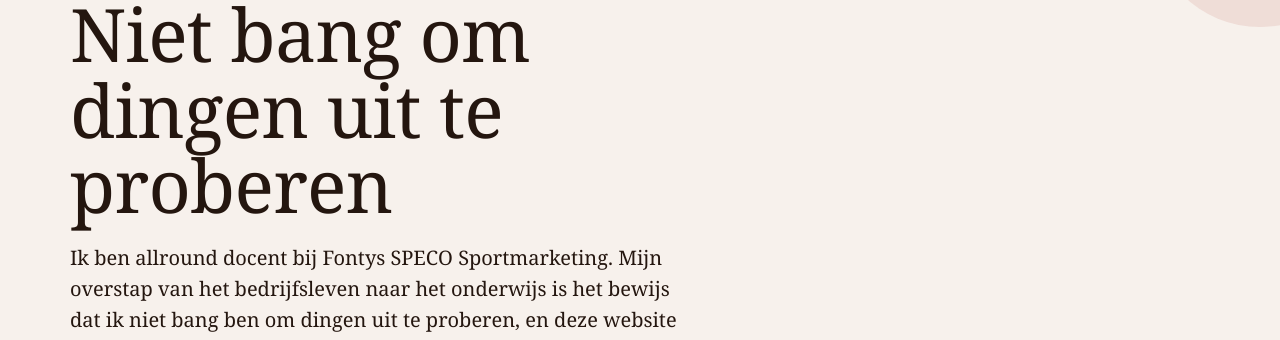
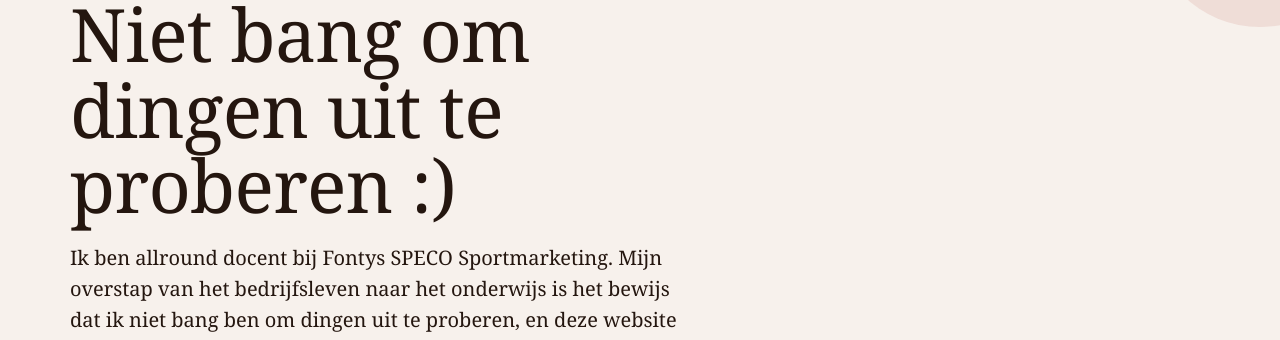
Before and after one commit to floortjemutsaers/website, a Jekyll site: the page built from over-mij.html, in a window 1280 px wide and 900 px high. Shown: the part 168-508 px from the top of the window. Built offline with Jekyll 4.4.1, drawn with Linux system fonts in a browser that asks for light colours.

Commit message:
Update _data/over_mij.yml (via Pages CMS)

```diff
--- a/_data/over_mij.yml
+++ b/_data/over_mij.yml
@@ -1,43 +1,73 @@
-kop: Niet bang om dingen uit te proberen
-intro: 'Ik ben allround docent bij Fontys SPECO Sportmarketing. Mijn overstap van het bedrijfsleven naar het onderwijs is het bewijs dat ik niet bang ben om dingen uit te proberen, en deze website ook: die bouwde ik zelf met AI, ter vervanging van mijn oude WordPress-site.'
-tekst: |-
-  **Online marketing is mijn specialisme.** Ik ken het vak uit meer dan tien jaar praktijk aan beide kanten van de tafel: als leverancier bij de digitale bureaus Indicia en IO, en intern op de marketingafdeling van Sacha en Manfield. Ik blijf vernieuwen en experimenteer volop met AI.
+kop: Niet bang om dingen uit te proberen :)
+intro: "Ik ben allround docent bij Fontys SPECO Sportmarketing. Mijn overstap
+  van het bedrijfsleven naar het onderwijs is het bewijs dat ik niet bang ben om
+  dingen uit te proberen, en deze website ook: die bouwde ik zelf met AI, ter
+  vervanging van mijn oude WordPress-site."
+tekst: >-
+  **Online marketing is mijn specialisme.** Ik ken het vak uit meer dan tien
+  jaar praktijk aan beide kanten van de tafel: als leverancier bij de digitale
+  bureaus Indicia en IO, en intern op de marketingafdeling van Sacha en
+  Manfield. Ik blijf vernieuwen en experimenteer volop met AI.
 
-  Bij SPECO werk ik actief mee aan het nieuwe curriculum en geef ik lessen en projectbegeleiding in (online) marketing, communicatie en presentatievaardigheden. Als allround docent heb ik in alle jaarlagen lesgegeven. Dit jaar sta ik in het eerste jaar als docent en coach, en ben ik doorstroomcoördinator binnen de opleiding.
+
+  Bij SPECO werk ik actief mee aan het nieuwe curriculum en geef ik lessen en
+  projectbegeleiding in (online) marketing, communicatie en
+  presentatievaardigheden. Als allround docent heb ik in alle jaarlagen
+  lesgegeven. Dit jaar sta ik in het eerste jaar als docent en coach, en ben ik
+  doorstroomcoördinator binnen de opleiding.
 krachten_titel: Mijn krachten
 krachten_intro: Hoe ik werk, in de klas, in een projectteam en met klanten.
 krachten_foto: /portret.jpg
 krachten:
-- titel: Presenteren
-  tekst: Voor een groep staan voelt als thuiskomen, of het nu een klas eerstejaars is, een stuurgroep bij een klant of een zaal vol vakgenoten.
-- titel: Coachen
-  tekst: Ik stel de vragen die mensen verder helpen. Studenten en collega's leren bij mij reflecteren op zichzelf en op elkaar, en groeien inhoudelijk én persoonlijk.
-- titel: Stevig in mijn schoenen
-  tekst: Duidelijke afspraken, heldere kaders en een flinke dosis humor. Zo krijg ik zowel een volle klas als een klant met veel stakeholders mee.
-- titel: Teamplayer
-  tekst: Het groepsbelang gaat voor mijn eigen belang. Ik geef eerlijke feedback en vraag er net zo makkelijk om.
-- titel: Plannen
-  tekst: Meer dan tien jaar sprints, deadlines en opleveringen hebben me geleerd overzicht te houden. Ik ben altijd voorbereid, en vaak als eerste klaar met nakijken.
-- titel: Vernieuwend
-  tekst: Ik bewandel niet altijd de gebaande paden, ben sterk in omdenken en probeer graag nieuwe tools uit. Deze website is daar een voorbeeld van.
+  - titel: Presenteren
+    tekst: Voor een groep staan voelt als thuiskomen, of het nu een klas eerstejaars
+      is, een stuurgroep bij een klant of een zaal vol vakgenoten.
+  - titel: Coachen
+    tekst: Ik stel de vragen die mensen verder helpen. Studenten en collega's leren
+      bij mij reflecteren op zichzelf en op elkaar, en groeien inhoudelijk én
+      persoonlijk.
+  - titel: Stevig in mijn schoenen
+    tekst: Duidelijke afspraken, heldere kaders en een flinke dosis humor. Zo krijg
+      ik zowel een volle klas als een klant met veel stakeholders mee.
+  - titel: Teamplayer
+    tekst: Het groepsbelang gaat voor mijn eigen belang. Ik geef eerlijke feedback
+      en vraag er net zo makkelijk om.
+  - titel: Plannen
+    tekst: Meer dan tien jaar sprints, deadlines en opleveringen hebben me geleerd
+      overzicht te houden. Ik ben altijd voorbereid, en vaak als eerste klaar
+      met nakijken.
+  - titel: Vernieuwend
+    tekst: Ik bewandel niet altijd de gebaande paden, ben sterk in omdenken en
+      probeer graag nieuwe tools uit. Deze website is daar een voorbeeld van.
 sport_titel: Sport hoort bij mij
-sport_intro: Bij SPECO Sportmarketing komen sport en marketing samen. Die combinatie herken ik ook in mezelf.
+sport_intro: Bij SPECO Sportmarketing komen sport en marketing samen. Die
+  combinatie herken ik ook in mezelf.
 sport:
-- titel: 15 jaar sportdocent
-  tekst: Van 2011 tot 2026 gaf ik als invaldocent sportlessen aan groepen van 10 tot 60 studenten van Tilburg University. Een zaal vol mensen enthousiast houden is ook communicatie.
-- titel: Elke week op de skeelers
-  tekst: Daarnaast af en toe een balletje tennis, en heel soms paardrijden in de duinen.
-- titel: De bergen in
-  tekst: Ik ga graag op wintersport. Met twee kleintjes is elk jaar gaan wel een uitdaging, maar we doen ons best.
-prive_titel: 'Thuis en op het werk: dezelfde energie'
-prive_tekst: |-
-  Ik ben moeder, met een zoontje en een dochtertje thuis. Mijn gezin maakt me niet minder ambitieus, maar scherper. Ik weet wat ik wil, plan strak en haal eruit wat erin zit, op het werk en thuis.
+  - titel: 15 jaar sportdocent
+    tekst: Van 2011 tot 2026 gaf ik als invaldocent sportlessen aan groepen van 10
+      tot 60 studenten van Tilburg University. Een zaal vol mensen enthousiast
+      houden is ook communicatie.
+  - titel: Elke week op de skeelers
+    tekst: Daarnaast af en toe een balletje tennis, en heel soms paardrijden in de
+      duinen.
+  - titel: De bergen in
+    tekst: Ik ga graag op wintersport. Met twee kleintjes is elk jaar gaan wel een
+      uitdaging, maar we doen ons best.
+prive_titel: "Thuis en op het werk: dezelfde energie"
+prive_tekst: >-
+  Ik ben moeder, met een zoontje en een dochtertje thuis. Mijn gezin maakt me
+  niet minder ambitieus, maar scherper. Ik weet wat ik wil, plan strak en haal
+  eruit wat erin zit, op het werk en thuis.
 
-  Mijn nieuwsgierigheid nam me mee naar Thailand, Mauritius, Brazilië, Sri Lanka, New York en Cuba. Tegenwoordig reizen we dichter bij huis: naar de sneeuw, de kust of Zuid-Frankrijk. Ik ben sociaal, praat graag en haal energie uit mensen om me heen, uit vriendinnen, collega's en studenten.
+
+  Mijn nieuwsgierigheid nam me mee naar Thailand, Mauritius, Brazilië, Sri
+  Lanka, New York en Cuba. Tegenwoordig reizen we dichter bij huis: naar de
+  sneeuw, de kust of Zuid-Frankrijk. Ik ben sociaal, praat graag en haal energie
+  uit mensen om me heen, uit vriendinnen, collega's en studenten.
 prive_fotos:
-- foto: /gezin.jpg
-  bijschrift: Mijn gezin
-  omschrijving: Floor met haar gezin
-- foto: /wintersport.jpg
-  bijschrift: Op wintersport
-  omschrijving: Floor op wintersport
+  - foto: /gezin.jpg
+    bijschrift: Mijn gezin
+    omschrijving: Floor met haar gezin
+  - foto: /wintersport.jpg
+    bijschrift: Op wintersport
+    omschrijving: Floor op wintersport
```
